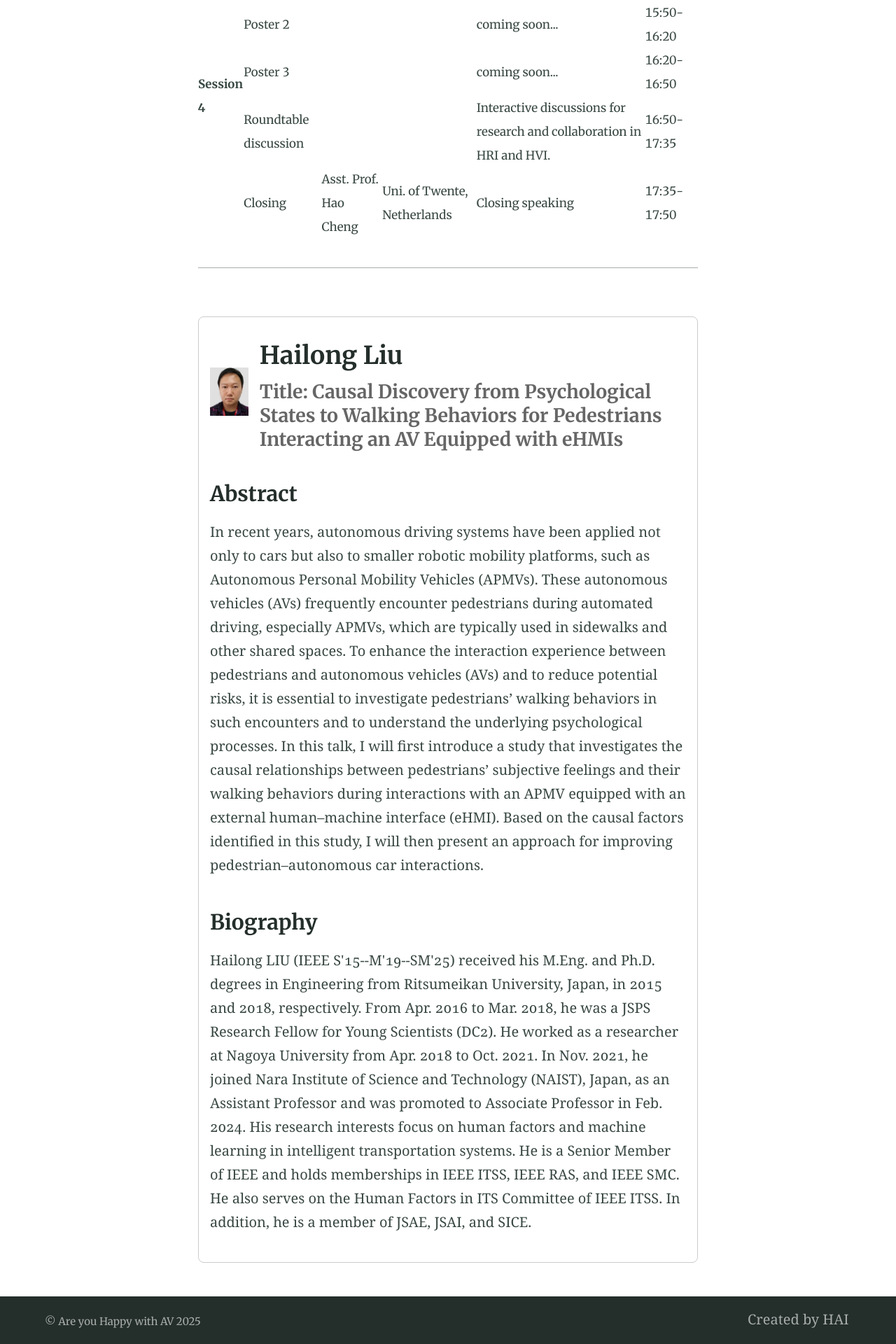
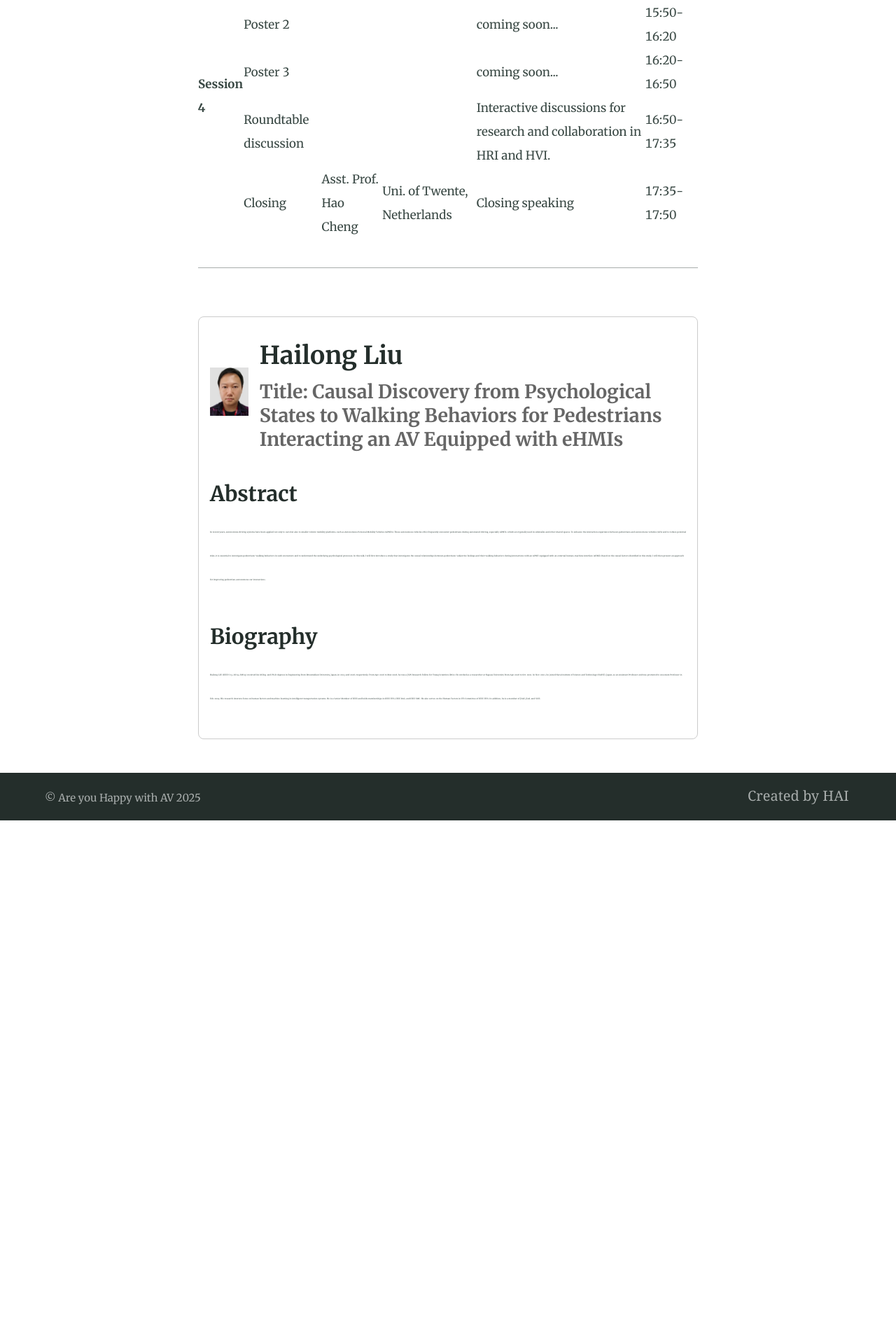
Before and after one commit to Are-You-Happy-with-AV/are-you-happy-with-av.github.io, a Jekyll site: the page built from program.md, in a window 1280 px wide. Shown: the part 1886-3806 px from the top of the page at 70% size. Built offline with Jekyll 4.4.1, drawn with Linux system fonts in a browser that asks for light colours; our own code applies the rules of GitHub Pages for plain Markdown files; after the commit the page ends 3058 px from its top, so only the background shows below that.

Commit message:
Update program.md

```diff
--- a/program.md
+++ b/program.md
@@ -1,6 +1,6 @@
 Program is coming soon...
-<div style="font-size:5px;">
-<table border="1" cellspacing="0" cellpadding="6" style="border-collapse: collapse; text-align:center; width:100%;">
+<div style="font-size:3px;">
+<table border="1" cellspacing="0" cellpadding="1" style="border-collapse: collapse; text-align:center; width:100%;">
   <tr style="background-color:lightgrey;">
     <th>Session</th>
     <th>Presentation</th>
@@ -147,7 +147,7 @@ Program is coming soon...
   </div>
 
   <!-- Abstract -->
-  <div style="margin-top:16px;">
+  <div style="margin-top:16px;font-size:3px;">
     <h3>Abstract</h3>
     <p>
 In recent years, autonomous driving systems have been applied not only to cars but also to smaller robotic mobility platforms, such as Autonomous Personal Mobility Vehicles (APMVs). These autonomous vehicles (AVs) frequently encounter pedestrians during automated driving, especially APMVs, which are typically used in sidewalks and other shared spaces. To enhance the interaction experience between pedestrians and autonomous vehicles (AVs) and to reduce potential risks, it is essential to investigate pedestrians’ walking behaviors in such encounters and to understand the underlying psychological processes. In this talk, I will first introduce a study that investigates the causal relationships between pedestrians’ subjective feelings and their walking behaviors during interactions with an APMV equipped with an external human–machine interface (eHMI). Based on the causal factors identified in this study, I will then present an approach for improving pedestrian–autonomous car interactions.
@@ -155,7 +155,7 @@ In recent years, autonomous driving systems have been applied not only to cars b
   </div>
 
   <!-- Bibliography -->
-  <div style="margin-top:16px;">
+  <div style="margin-top:16px;font-size:3px;">
     <h3>Biography</h3>
     <p>
       Hailong LIU (IEEE S'15--M'19--SM'25) received his M.Eng. and Ph.D. degrees in Engineering from Ritsumeikan University, Japan, in 2015 and 2018, respectively. From Apr. 2016 to Mar. 2018, he was a JSPS Research Fellow for
```
